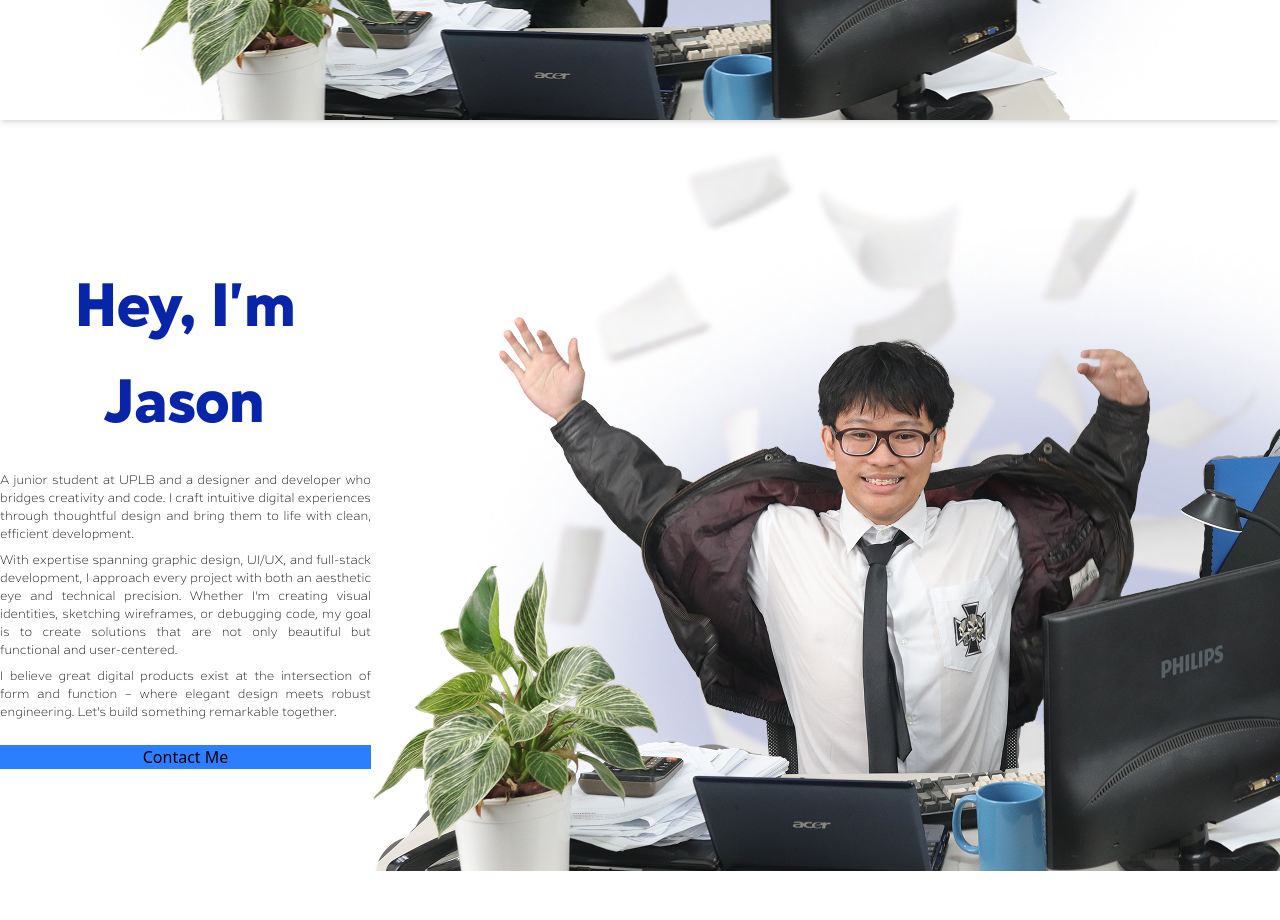
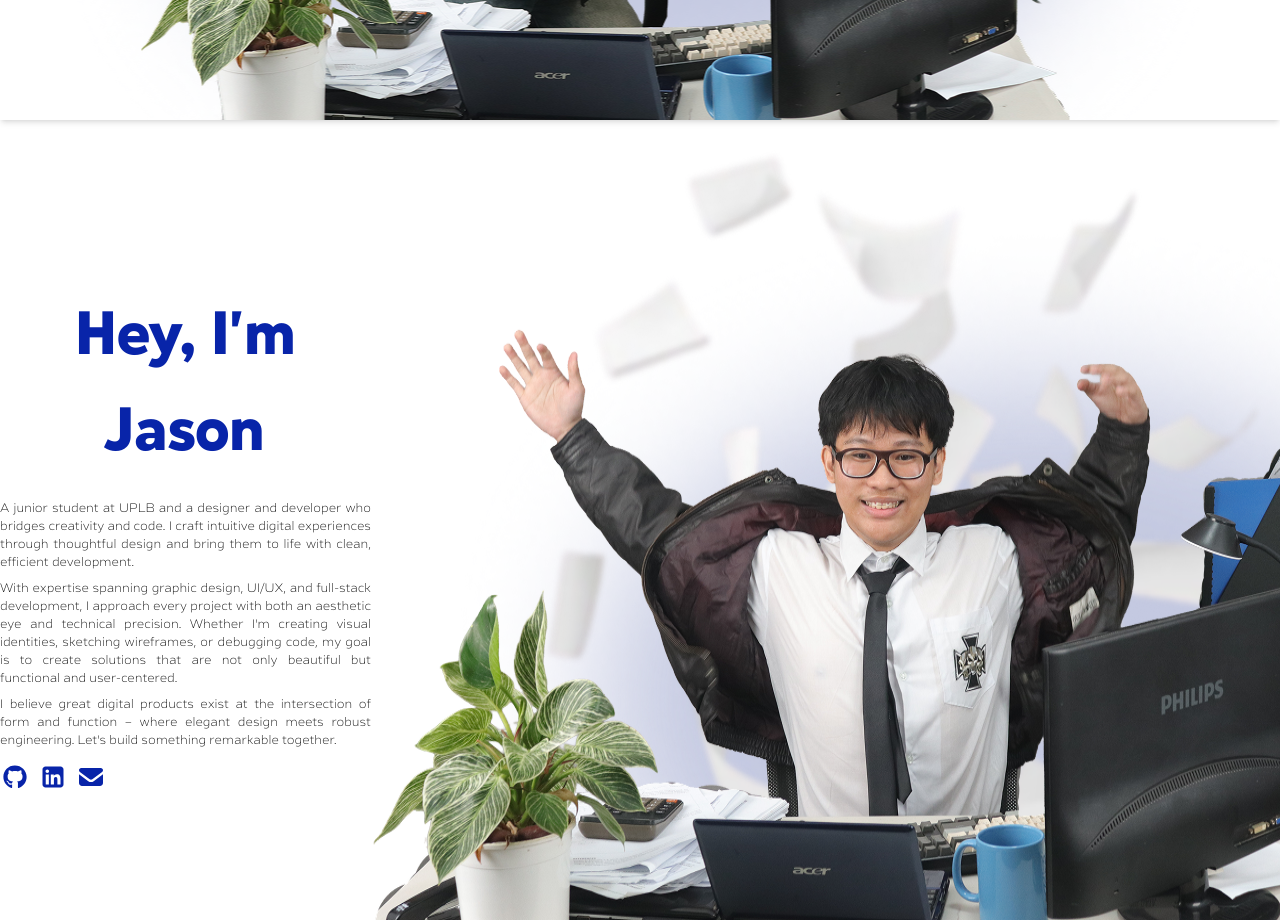
Before and after one commit to jsonJae/myportfolio, a React (Vite) app: page / in a window 1280 px wide. Shown: the part 680-1600 px from the top of the page. Before the commit the page ends 1551 px from the top, so only its background shows below. Built offline with nearby package versions, Linux system fonts and the light colour scheme.

Commit message:
feat: added the icons and added an onlcick functions to them to open links in new tabs

```diff
--- a/src/components/About.jsx
+++ b/src/components/About.jsx
@@ -1,4 +1,12 @@
+import { FontAwesomeIcon } from '@fortawesome/react-fontawesome'
+import { faGithub } from '@fortawesome/free-brands-svg-icons'
+import { faSquareLinkedin } from '@fortawesome/free-brands-svg-icons'
+import { faEnvelope } from '@fortawesome/free-solid-svg-icons'
+
 import aboutMePic from '../assets/AboutMePic.png';
+
+
+
 
 export default function About(){
     const aboutMe1 =
@@ -9,7 +17,7 @@ export default function About(){
         "I believe great digital products exist at the intersection of form and function – where elegant design meets robust engineering. Let's build something remarkable together.";
 
     return (
-        <div className="flex flex-row w-full">
+        <div className="flex flex-row w-full min-h-screen">
 
             <div className="flex flex-1 justify-center">
                 <div className="flex flex-col max-w-110 justify-center">
@@ -17,19 +25,23 @@ export default function About(){
                         Hey, I'm Jason
                     </p>
 
-                    <div>
+                    <div className='space-y-2'>
                         <p className="text-[12px] text-black font-ambulatoria text-justify mt-2">
                             {aboutMe1}
                         </p>
                         <p className="text-[12px] text-black font-ambulatoria text-justify mt-2">
                             {aboutMe2}
                         </p>
-                        <p className="text-[12px] text-black font-ambulatoria text-justify mt-2 mb-6">
+                        <p className="text-[12px] text-black font-ambulatoria text-justify mt-2 mb-4">
                             {aboutMe3}
                         </p>
                     </div>
 
-                    <button className='bg-blue-500 cursor-pointer'>Contact Me</button>
+                    <div className='flex gap-2'>
+                        <FontAwesomeIcon icon={faGithub} size="xl" style={{color: "#0824a9",}} className='cursor-pointer' onClick={() => window.open('https://github.com/jsonJae')}/>
+                        <FontAwesomeIcon icon={faSquareLinkedin} size="xl" style={{color: "#0824a9",}} className='cursor-pointer' onClick={() => window.open('https://www.linkedin.com/in/jason-gian-duran-4754a7355?utm_source=share&utm_campaign=share_via&utm_content=profile&utm_medium=android_app')} />
+                        <FontAwesomeIcon icon={faEnvelope} size="xl" style={{color: "#0824a9",}} onClick={() => window.open('mailto:jasongian28@gmail.com')} className='cursor-pointer' />
+                    </div>
                 </div>
             </div>
 
```
